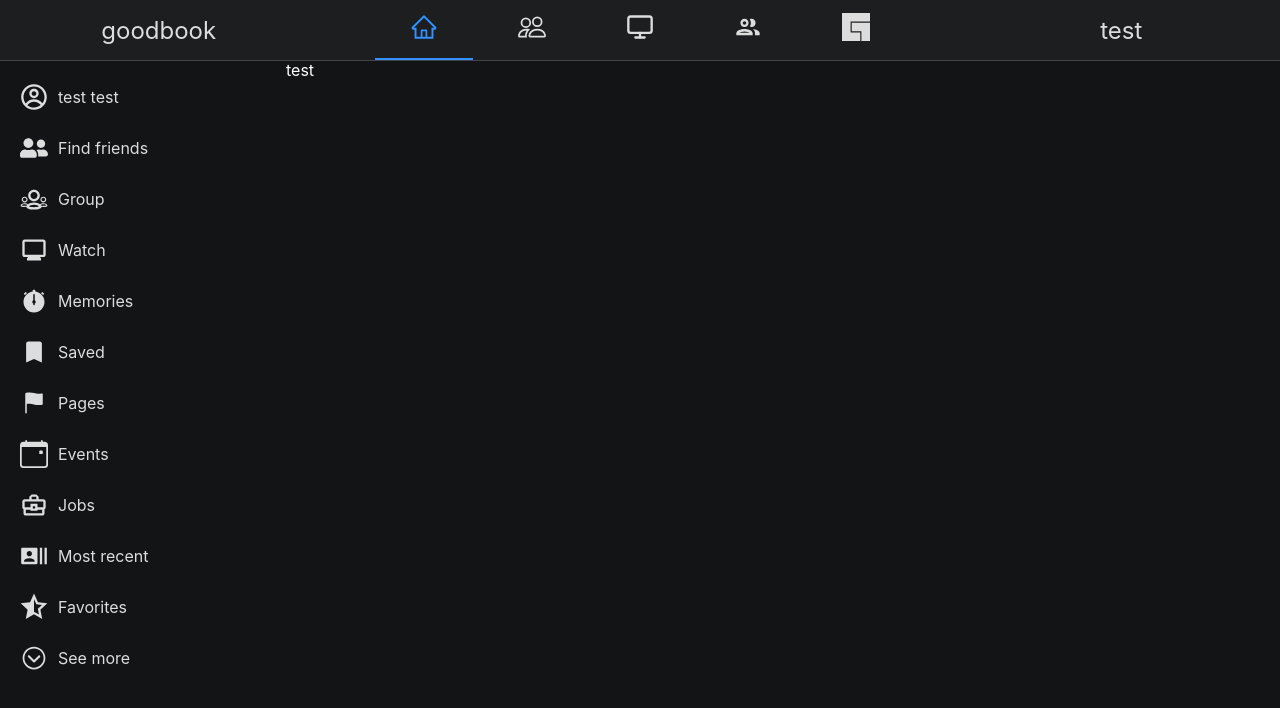
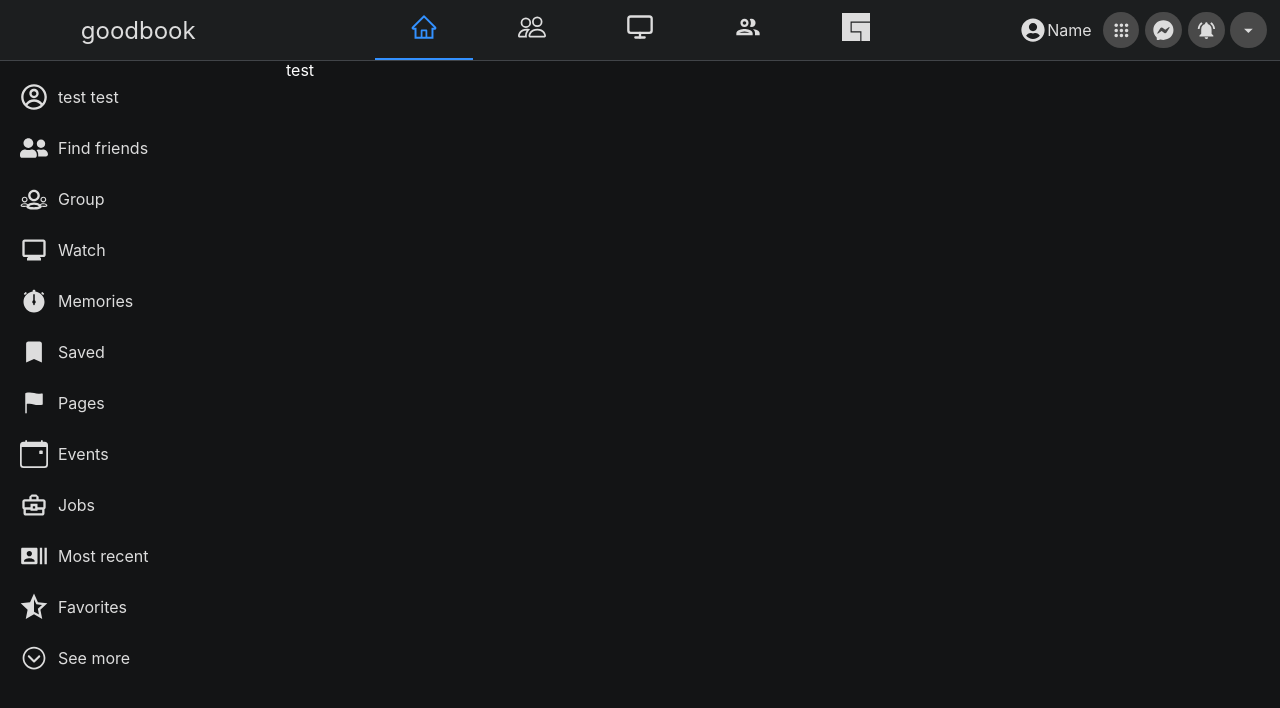
Before and after one commit to Naoto-110616/Goodbook_react-app, a React (Create React App) app in the folder goodbook-react/: page /home in a window 1280 px wide. Shown: the top 708 px of the page. Built offline with nearby package versions, Linux system fonts and the light colour scheme.

Commit message:
add subnavmenu

```diff
--- a/goodbook-react/src/components/Layout/Header/Header.module.css
+++ b/goodbook-react/src/components/Layout/Header/Header.module.css
@@ -5,7 +5,7 @@ header {
 	color: #ddd;
 	font-size: 1.5rem;
 	align-items: center;
-	padding: 5px 3%;
+	padding: 5px 1%;
 	width: 100%;
 	box-sizing: border-box;
 	justify-content: space-between;
--- a/goodbook-react/src/components/Layout/Header/SubNavigation.js
+++ b/goodbook-react/src/components/Layout/Header/SubNavigation.js
@@ -1,10 +1,28 @@
 import classes from "./SubNavigation.module.css";
+import { FaUserCircle, FaFacebookMessenger } from "react-icons/fa";
+import { CgMenuGridO } from "react-icons/cg";
+import { MdNotificationsActive, MdOutlineArrowDropDown } from "react-icons/md";
 
 const SubNavigation = () => {
 	return (
 		<nav className={classes.subNav}>
 			<ul>
-				<li>test</li>
+				<li className={classes.profile}>
+					<FaUserCircle />
+					<p>Name</p>
+				</li>
+				<li className={classes.circle}>
+					<CgMenuGridO />
+				</li>
+				<li className={classes.circle}>
+					<FaFacebookMessenger />
+				</li>
+				<li className={classes.circle}>
+					<MdNotificationsActive />
+				</li>
+				<li className={classes.circle}>
+					<MdOutlineArrowDropDown />
+				</li>
 			</ul>
 		</nav>
 	);
--- a/goodbook-react/src/components/Layout/Header/SubNavigation.module.css
+++ b/goodbook-react/src/components/Layout/Header/SubNavigation.module.css
@@ -5,4 +5,37 @@
 	list-style: none;
 	padding: 0;
 	margin: 0;
+	display: flex;
+	justify-content: space-between;
 }
+.subNav li {
+	display: flex;
+	align-items: center;
+	transition: 0.2s;
+}
+.subNav li p {
+	font-size: 1rem;
+	margin: 0;
+}
+
+.subNav li:hover {
+	background-color: #7a7a7a;
+	transition: 0.2s;
+	cursor: pointer;
+}
+
+.profile {
+	padding: 0 5px;
+	border-radius: 10px;
+}
+.profile svg {
+	margin: 0 2px 0 0;
+}
+.circle {
+	background-color: #494949;
+	border-radius: 30px;
+	padding: 8px;
+}
+.circle svg {
+	font-size: 1.3rem;
+}
```
